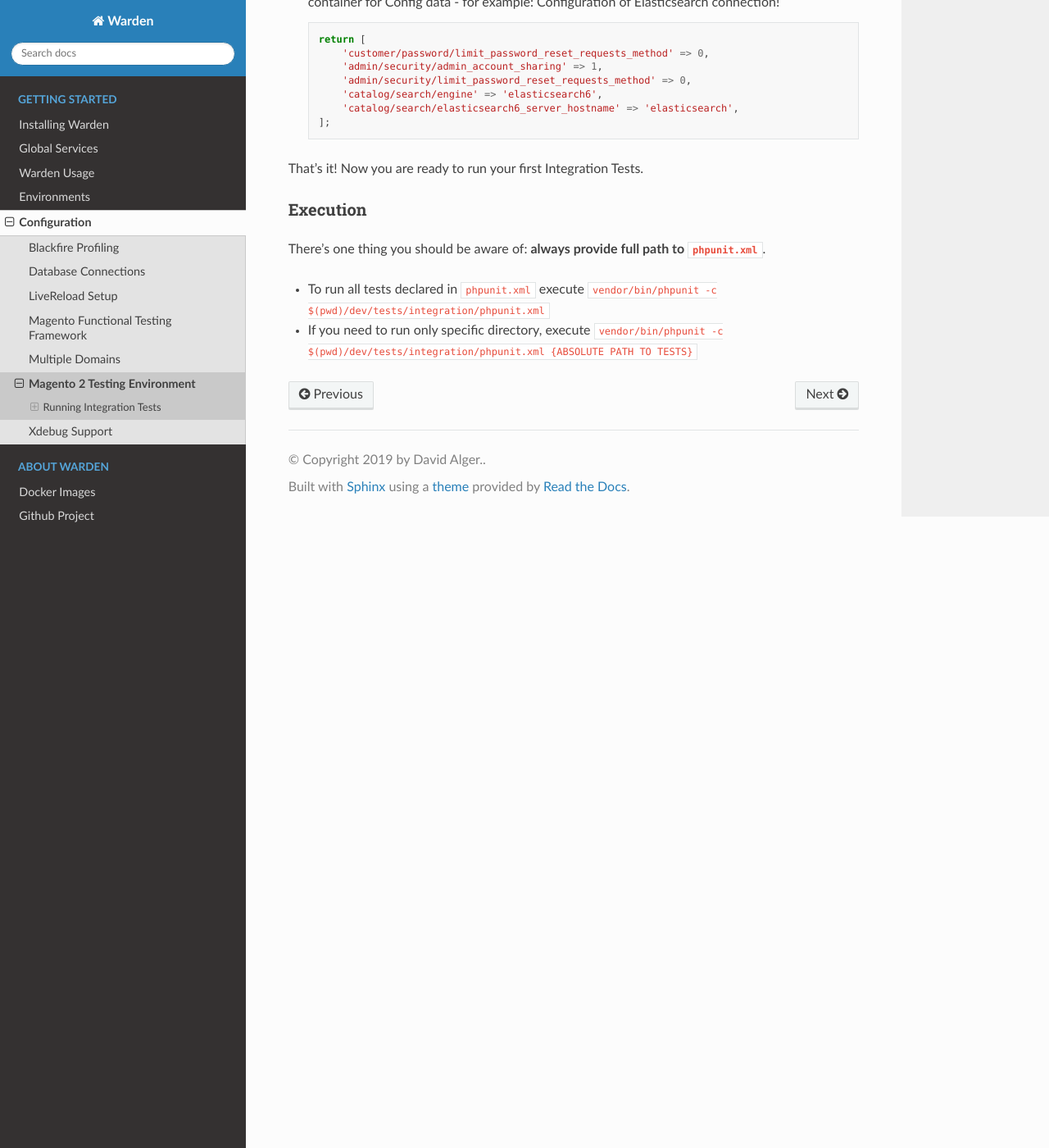
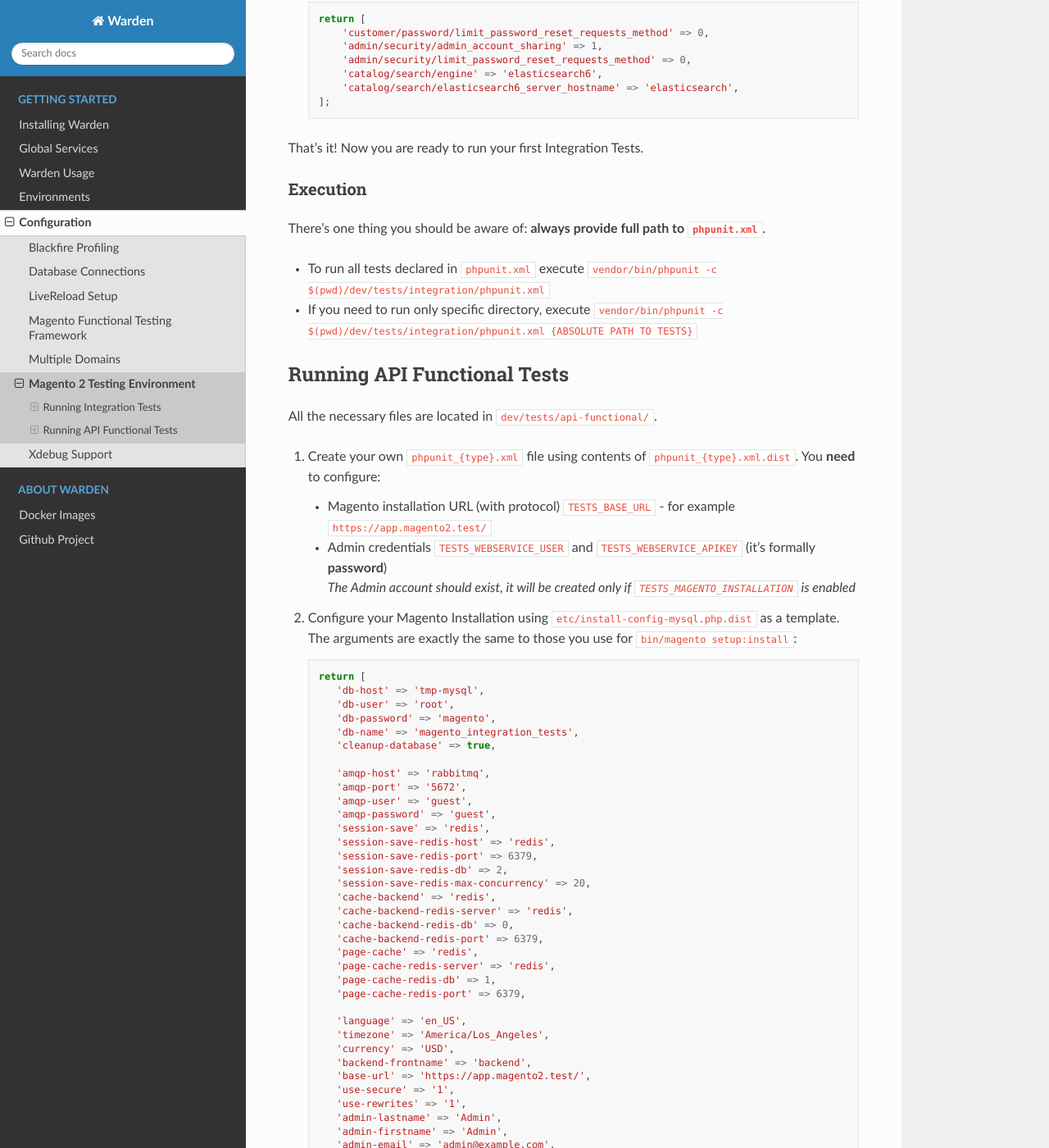
Before and after one commit to wardenenv/warden, a Sphinx documentation site: the page built from docs/configuration/running-tests.md, in a window 1280 px wide and 1400 px high, scrolled down 1430 px. Shown: the whole window at 82% size. Built offline with Sphinx 7.4.7 and the Read the Docs theme 2.0.0, drawn with Linux system fonts in a browser that asks for light colours; some of the changed text lies outside the part shown.

Commit message:
Add API Functional manual

````diff
--- a/docs/configuration/running-tests.md
+++ b/docs/configuration/running-tests.md
@@ -1,4 +1,4 @@
-## Magento 2 Testing Environment
+# Magento 2 Testing Environment
 
 **Warden** is the first Development Environment that has testing in the blood.
 
@@ -13,7 +13,7 @@ Additionally, we've mounted locations of temporary files to `tempfs` memory too:
 
 - `/var/www/html/dev/tests/integration/tmp/`
 
-### Running Integration Tests
+## Running Integration Tests
 
 All the necessary files are located in `dev/tests/integration/`:
 
@@ -23,7 +23,7 @@ All the necessary files are located in `dev/tests/integration/`:
     - Magento deployment mode `TESTS_MAGENTO_MODE` should be covered both for `developer` and `production`
     - Significantly increase the speed with `TESTS_PARALLEL_RUN` set to `1`
 
-2. Configure your connection to MySQL, Redis and RabbitMQ using `etc/install-config-mysql.php.dist` as a template. The arguments are exactly the same to those you use for `bin/magento setup:install`:
+2. Configure your Magento Installation using `etc/install-config-mysql.php.dist` as a template. The arguments are exactly the same to those you use for `bin/magento setup:install`:
 
     ```php
    return [
@@ -71,9 +71,87 @@ All the necessary files are located in `dev/tests/integration/`:
 
 That's it! Now you are ready to run your first Integration Tests.
 
-#### Execution
+### Execution
 
 There's one thing you should be aware of: **always provide full path to `phpunit.xml`**.
 
 - To run all tests declared in `phpunit.xml` execute `vendor/bin/phpunit -c $(pwd)/dev/tests/integration/phpunit.xml`
 - If you need to run only specific directory, execute `vendor/bin/phpunit -c $(pwd)/dev/tests/integration/phpunit.xml {ABSOLUTE PATH TO TESTS}`
+
+## Running API Functional Tests
+
+All the necessary files are located in `dev/tests/api-functional/`.
+
+1. Create your own `phpunit_{type}.xml` file using contents of `phpunit_{type}.xml.dist`. You **need** to configure:
+
+    - Magento installation URL (with protocol) `TESTS_BASE_URL` - for example `https://app.magento2.test/`
+    - Admin credentials `TESTS_WEBSERVICE_USER` and `TESTS_WEBSERVICE_APIKEY` (it's formally **password**)<br>
+      _The Admin account should exist, it will be created only if `TESTS_MAGENTO_INSTALLATION` is enabled_
+
+1. Configure your Magento Installation using `etc/install-config-mysql.php.dist` as a template. The arguments are exactly the same to those you use for `bin/magento setup:install`:
+
+    ```php
+   return [
+       'db-host' => 'tmp-mysql',
+       'db-user' => 'root',
+       'db-password' => 'magento',
+       'db-name' => 'magento_integration_tests',
+       'cleanup-database' => true,
+
+       'amqp-host' => 'rabbitmq',
+       'amqp-port' => '5672',
+       'amqp-user' => 'guest',
+       'amqp-password' => 'guest',
+       'session-save' => 'redis',
+       'session-save-redis-host' => 'redis',
+       'session-save-redis-port' => 6379,
+       'session-save-redis-db' => 2,
+       'session-save-redis-max-concurrency' => 20,
+       'cache-backend' => 'redis',
+       'cache-backend-redis-server' => 'redis',
+       'cache-backend-redis-db' => 0,
+       'cache-backend-redis-port' => 6379,
+       'page-cache' => 'redis',
+       'page-cache-redis-server' => 'redis',
+       'page-cache-redis-db' => 1,
+       'page-cache-redis-port' => 6379,
+
+       'language' => 'en_US',
+       'timezone' => 'America/Los_Angeles',
+       'currency' => 'USD',
+       'backend-frontname' => 'backend',
+       'base-url' => 'https://app.magento2.test/',
+       'use-secure' => '1',
+       'use-rewrites' => '1',
+       'admin-lastname' => 'Admin',
+       'admin-firstname' => 'Admin',
+       'admin-email' => 'admin@example.com',
+       'admin-user' => 'admin',
+       'admin-password' => '123123q',
+       'admin-use-security-key' => '0',
+       'sales-order-increment-prefix' => time(),
+   ];
+   ```
+
+1. You need to create `etc/config-global.php` based on `config-global.php.dist`. This is your container for Config data - for example: Configuration of Elasticsearch connection!
+
+    ```php
+    return [
+        'catalog/search/engine' => 'elasticsearch6',
+        'catalog/search/elasticsearch6_server_hostname' => 'elasticsearch',
+    ];
+   ```
+
+### Execution
+
+There's one thing you should be aware of: **always provide full path to `phpunit.xml`**.
+
+- To run all tests declared in `phpunit_{type}.xml` execute `vendor/bin/phpunit -c $(pwd)/dev/tests/api-functional/phpunit_{type}.xml`
+- If you need to run only specific directory, execute `vendor/bin/phpunit -c $(pwd)/dev/tests/api-functional/phpunit_{type}.xml {ABSOLUTE PATH TO TESTS}`
+
+### Debugging
+
+When debugging APIs you may need to use Xdebug - configure your `phpunit_{type}.xml`:
+
+   - `TESTS_XDEBUG_ENABLED` to `true`
+   - `TESTS_XDEBUG_SESSION` to `phpstorm`
````
